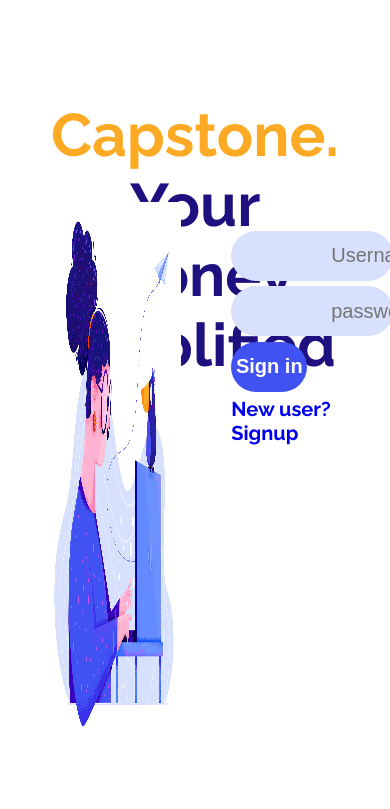
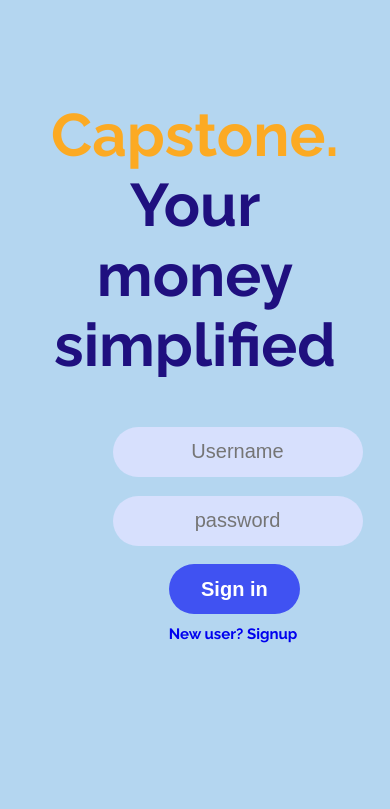
Before and after one commit to ag2byte/cs50web, a Django app: page / in a window 390 px wide. Shown: the top 809 px of the page. Run offline with Django 3.2, Linux system fonts and the light colour scheme.

Commit message:
✏ [UPDATE] REsponsive added for login

```diff
--- a/capstone/static/capstone/css/login.css
+++ b/capstone/static/capstone/css/login.css
@@ -78,3 +78,47 @@ button {
   text-decoration: none;
   font-weight: 100;
 }
+
+@media (max-width: 480px) {
+  #img {
+    display: none;
+  }
+  * {
+    background-color: #b4d6f0;
+  }
+  #header {
+    background-color: #b4d6f0;
+  }
+  #login-card {
+    margin-top: 70%;
+  }
+  input {
+    width: 250px;
+    margin-bottom: 10%;
+    padding-left: 0;
+    font-size: 20px;
+    height: 50px;
+    border: none;
+    text-align: center;
+    background: #d7e0fd;
+    border-radius: 150px;
+  }
+  button {
+    width: 70%;
+    margin-bottom: 5%;
+    margin-left: 30%;
+    height: 50px;
+    border: none;
+    background: #4052f2;
+    border-radius: 150px;
+    font-size: 20px;
+    font-weight: bold;
+    color: white;
+  }
+  #login-card a {
+    margin-left: 30%;
+    font-size: 15px;
+    text-decoration: none;
+    font-weight: 50;
+  }
+}
```
Also changed, not shown: db.sqlite3.
